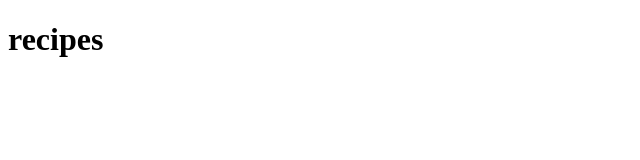
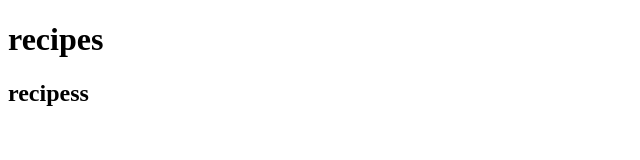
Before and after one commit to cl4ssicRoss/odin-recipes, a plain HTML site: page index.html in a window 1280 px wide. Shown: the whole page, without its empty margins (0-640 px from the left). Drawn offline with Linux system fonts and the light colour scheme.

Commit message:
Update index.html

```diff
--- a/index.html
+++ b/index.html
@@ -7,6 +7,7 @@
 </head>
 <body>
     <h1>recipes</h1>
+    <h2>recipess</h2>
 
 
 </body>
```
